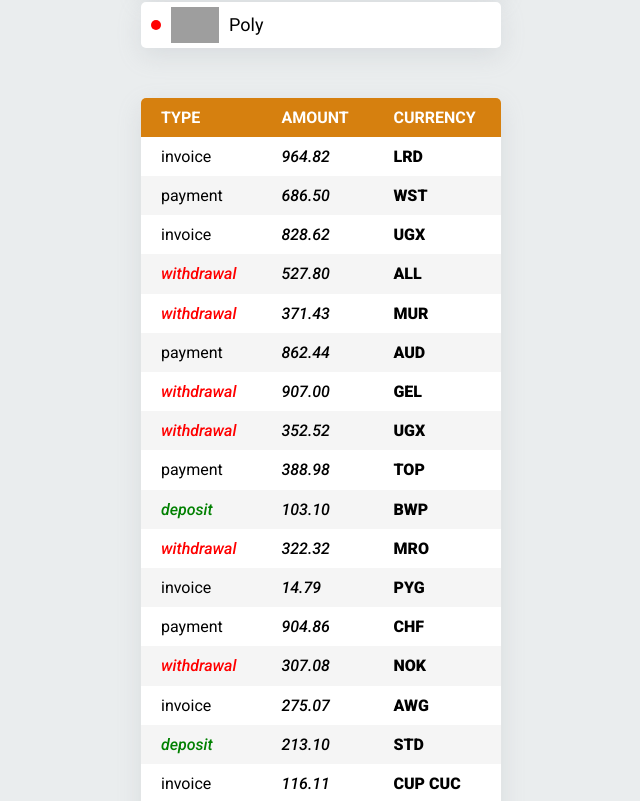
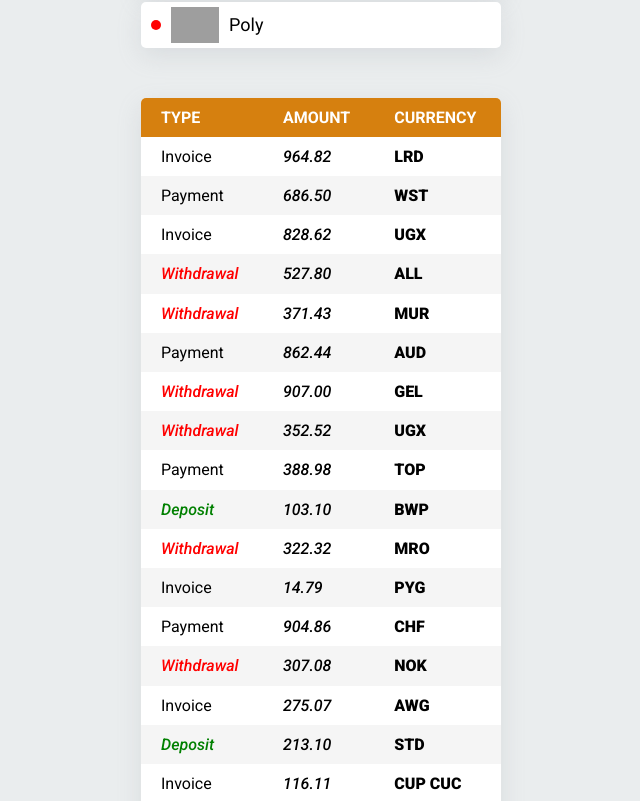
Before and after one commit to A-ZuMa/goit-react-hw-01-components, a React (Create React App) app: page / in a window 1280 px wide. Shown: the part 1079-1880 px from the top of the page, without its empty margins (319-959 px from the left). Built offline with nearby package versions, Linux system fonts and the light colour scheme; grey boxes are pictures that could not be loaded.

Commit message:
To Capitalize

```diff
--- a/src/components/TransactionHistory/TransactionHistory.module.css
+++ b/src/components/TransactionHistory/TransactionHistory.module.css
@@ -18,6 +18,9 @@
 .TransactionCurrency {
   font-weight: 900;
 }
+.type {
+  text-transform: capitalize;
+}
 .red {
   color: red;
   font-style: italic;
```
